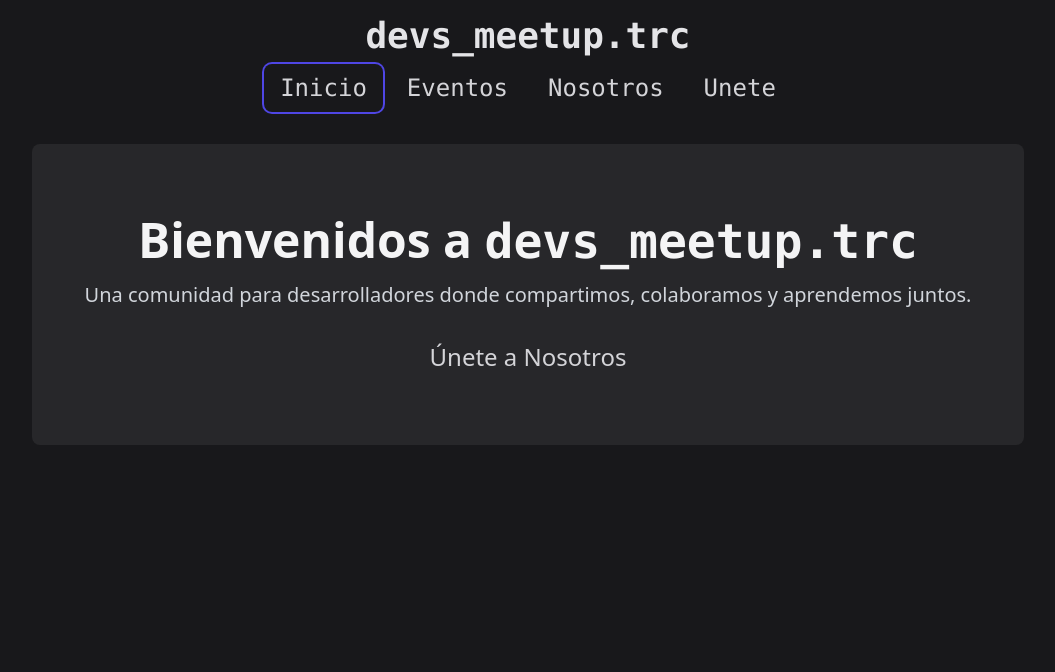
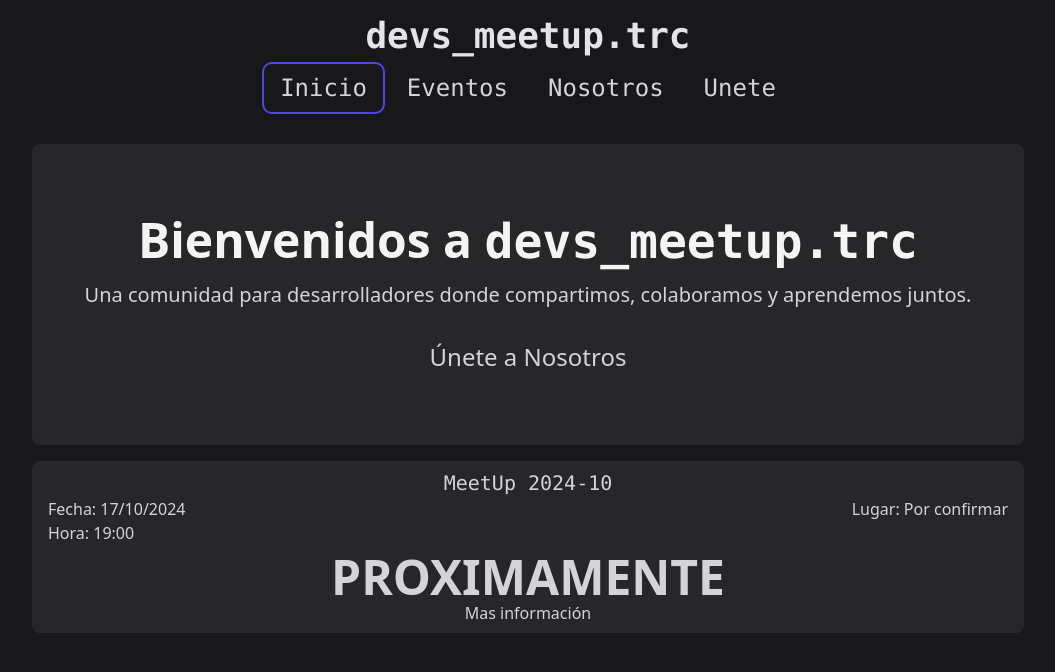
Before and after one commit to Jorki3/dev_meetup_trc, an Astro site: page / in a window 1280 px wide. Shown: the whole page, without its empty margins (112-1167 px from the left). Built offline with nearby package versions, Linux system fonts and the light colour scheme; Astro itself is replaced by a stand-in of ours.

Commit message:
Event on index page

```diff
--- a/src/components/Header.astro
+++ b/src/components/Header.astro
@@ -5,7 +5,9 @@ import NavItem from "./NavItem.astro";
 
 <div>
   <header class="container mx-auto p-4 font-mono">
-    <h1 class="text-4xl text-center font-black mb-2">devs_meetup.trc</h1>
+    <a href="/">
+      <h1 class="text-4xl text-center font-black mb-2">devs_meetup.trc</h1>
+    </a>
 
     <Nav>
       <NavItem link="/" text="Inicio" />
--- /dev/null
+++ b/src/content/events/1024MU.md
@@ -0,0 +1,12 @@
+---
+title: MeetUp 2024-10
+img: coming-soon.jpg
+location: Por confirmar
+location_url: https://dev-meetup-trc.barbagecode.com/
+date: 2024-10-17
+hour: "19:00"
+---
+
+### Evento por confirmar
+
+#### Espera al proximo evento y asiste
--- a/src/pages/events.astro
+++ b/src/pages/events.astro
@@ -6,9 +6,6 @@ import { Image } from "astro:assets";
 import { getCollection } from "astro:content";
 
 const events = await getCollection("events");
-// const sortedEvents = events.sort(
-//   (a, b) => new Date(b.data.date) - new Date(a.data.date)
-// );
 ---
 
 <Layout title="Eventos">
--- a/src/pages/index.astro
+++ b/src/pages/index.astro
@@ -1,15 +1,57 @@
 ---
+import Card from "../components/Card.astro";
 import Hero from "../components/Hero.astro";
 import Layout from "../layouts/Layout.astro";
+import * as NextEvent from "../content/events/1024MU.md";
+import { Image } from "astro:assets";
+
+const { Content, frontmatter } = NextEvent;
+const { title, location, location_url, date, hour } = frontmatter;
+
+const dateExample = new Date(date); // Ejemplo de uso
+
+// Obtener la fecha UTC
+const dateUTC = new Date(
+  dateExample.getTime() + dateExample.getTimezoneOffset() * 60000
+);
+
+// Formatear la fecha en el formato es-MX (dd/mm/yyyy)
+const formattedDate = dateUTC.toLocaleDateString("es-MX", {
+  year: "numeric",
+  month: "2-digit",
+  day: "2-digit",
+});
 ---
 
 <Layout title="Inicio">
-  <!-- Hero -->
-  <Hero />
+  <div class="space-y-4">
+    <!-- Hero -->
+    <Hero />
 
-  <!-- Proximo Evento -->
+    <!-- Proximo Evento -->
+    <Card>
+      <div class="px-4">
+        <h2 class="font-mono text-center text-xl">{title}</h2>
 
-  <!-- Testimonios -->
+        <div class="flex flex-row">
+          <p class="flex-1">
+            <span>Fecha: {formattedDate}</span>
+            <br />
+            <span>Hora: {hour}</span>
+          </p>
 
-  <!-- Link a Whatsapp -->
+          <p class="flex-1 text-right">
+            <a href={location_url} target="_blank">
+              Lugar: {location}
+            </a>
+          </p>
+        </div>
+      </div>
+
+      <div class="mt-2 text-center">
+        <h3 class="text-2xl sm:text-5xl font-black">PROXIMAMENTE</h3>
+        <p>Mas información</p>
+      </div>
+    </Card>
+  </div>
 </Layout>
```
Also changed, not shown: public/images/coming-soon.jpg (added).
